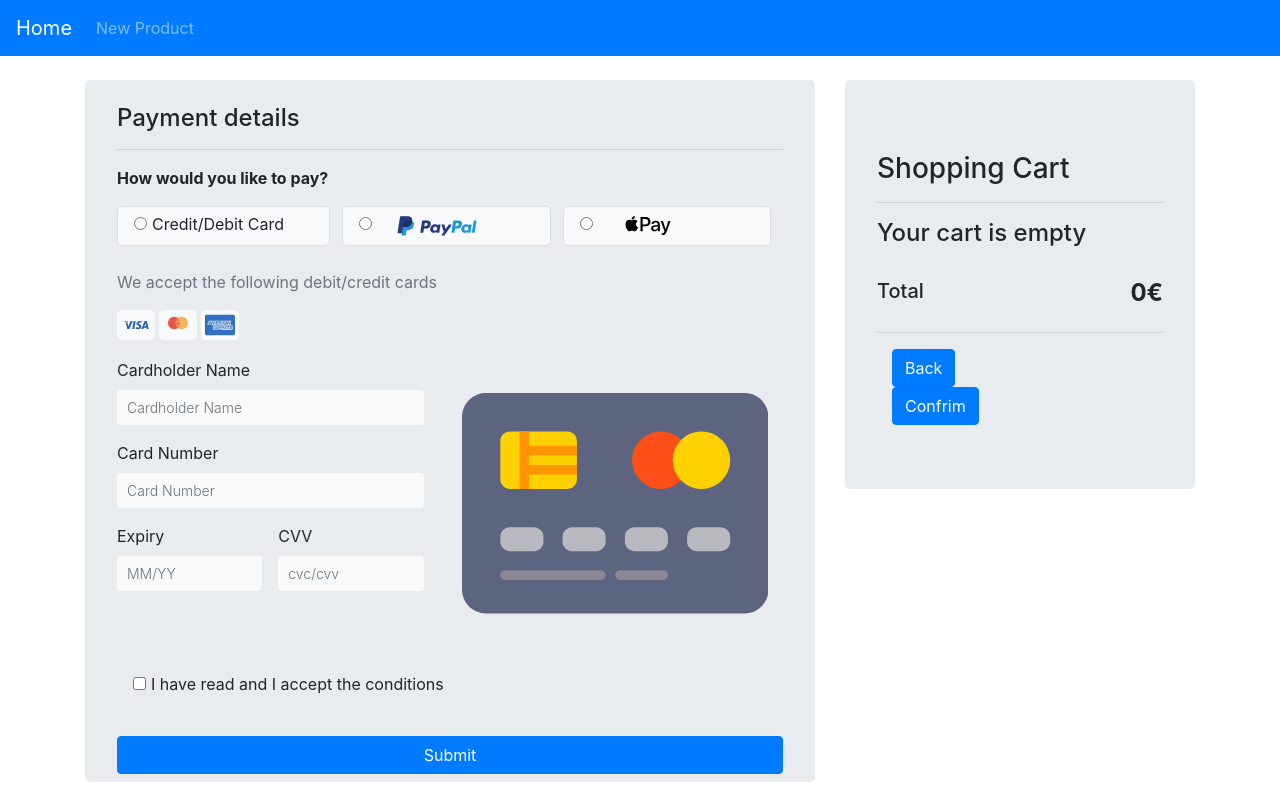
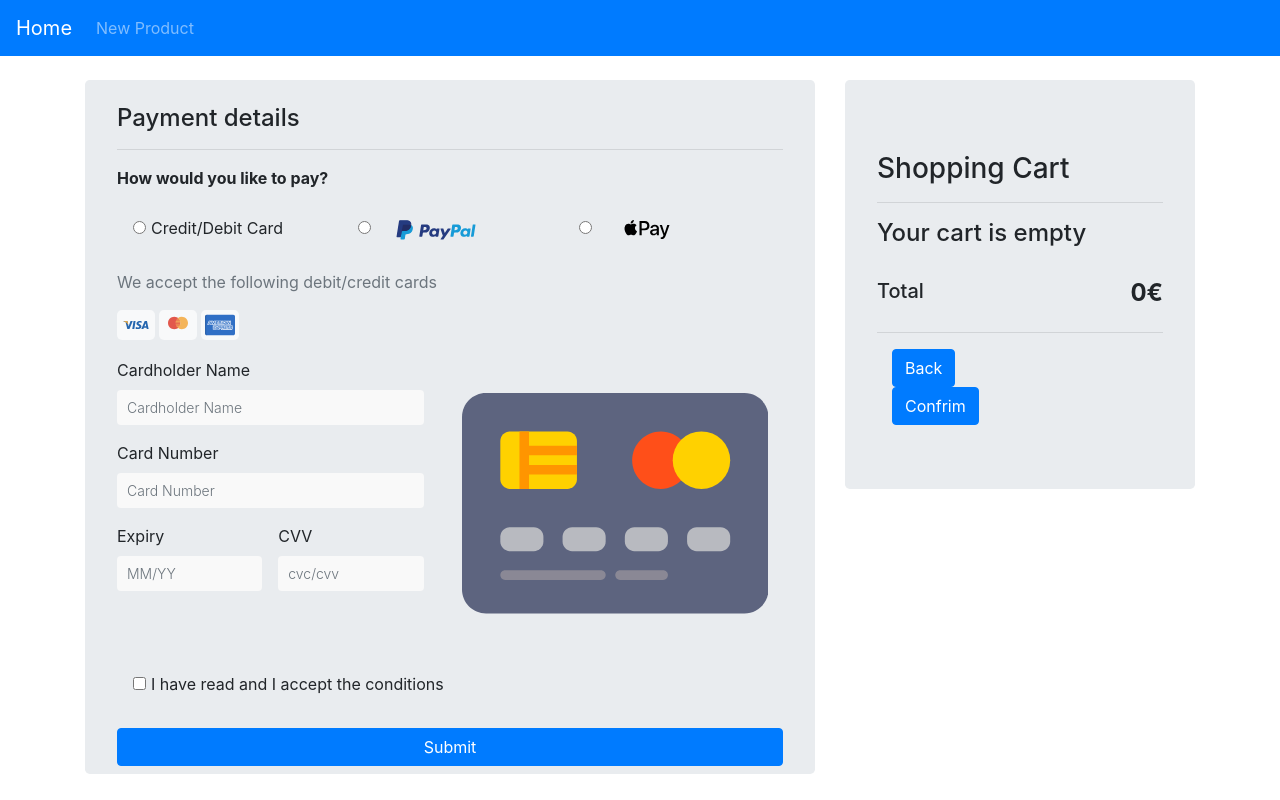
Before and after one commit to assembler-institute/react-shopping-cart-context, a React (Create React App) app: page /checkout/step-3 in a window 1280 px wide. Shown: the top 800 px of the page. Built offline with nearby package versions, Linux system fonts and the light colour scheme.

Commit message:
feat: Working on Input success and Payment Confirmation

```diff
--- a/src/components/Input/Input.js
+++ b/src/components/Input/Input.js
@@ -1,5 +1,5 @@
 import React from "react";
-import { CheckedIcon } from "../SVGIcons";
+// import { CheckedIcon } from "../SVGIcons";
 
 function Input({
   type = "text",
@@ -34,7 +34,9 @@ function Input({
       {hasErrorMessage && errorMessage && (
         <p className="invalid-feedback">{errorMessage}</p>
       )}
-      {!hasErrorMessage && !errorMessage && value && <CheckedIcon />}
+      {!hasErrorMessage && !errorMessage && value && (
+        <p className="valid-feedback">Looks good!</p>
+      )}
     </div>
   );
 }
--- a/src/components/OrderConfirmation/OrderConfirmation.js
+++ b/src/components/OrderConfirmation/OrderConfirmation.js
@@ -1,11 +1,10 @@
 import React, { useContext } from "react";
 import "./OrderConfirmation.scss";
 import UserContext from "../../context/userContext";
-import PaymentContext from "../../context/paymentContext";
+// import PaymentContext from "../../context/paymentContext";
 
 function OrderConfirmation() {
-  const paymentInfo = useContext(PaymentContext);
-  console.log(paymentInfo);
+  // const paymentInfo = useContext(PaymentContext);
   const user = useContext(UserContext);
   // eslint-disable-next-line no-console
   console.log(user);
--- /dev/null
+++ b/src/components/PaymentConfirmation/PaymentConfirmation.js
@@ -0,0 +1,17 @@
+import React, { useContext } from "react";
+import PaymentContext from "../../context/paymentContext";
+
+function PaymentConfirmation() {
+  const { paymentInfo } = useContext(PaymentContext);
+  console.log(paymentInfo);
+  const payment = paymentInfo[0];
+  return (
+    <div className="bg-info">
+      <p>{payment.cardHolderName}</p>
+      <p>{payment.cardNumber}</p>
+      <p>{payment.payMethod}</p>
+    </div>
+  );
+}
+
+export default PaymentConfirmation;
--- /dev/null
+++ b/src/components/PaymentConfirmation/index.js
@@ -0,0 +1 @@
+export { default } from "./PaymentConfirmation";
--- a/src/components/PaymentForm/PaymentForm.js
+++ b/src/components/PaymentForm/PaymentForm.js
@@ -49,7 +49,7 @@ function PaymentForm() {
           <strong>How would you like to pay?</strong>
         </p>
         <div className="d-flex justify-content-between">
-          <div className="PaymentForm__method form-check form-check-inline bg-light p-3">
+          <div className="PaymentForm__method form-check form-check-inline p-3">
             <Radio
               className="form-check-input"
               type="radio"
@@ -64,7 +64,7 @@ function PaymentForm() {
             />
             {/* eslint-disable-next-line jsx-a11y/label-has-associated-control */}
           </div>
-          <div className="PaymentForm__method form-check form-check-inline bg-light pt-2 pl-3">
+          <div className="PaymentForm__method form-check form-check-inline pt-2 pl-3">
             <Radio
               className="form-check-input"
               type="radio"
@@ -83,7 +83,7 @@ function PaymentForm() {
             </label> */}
           </div>
 
-          <div className="PaymentForm__method form-check form-check-inline bg-light pt-2 pl-3">
+          <div className="PaymentForm__method form-check form-check-inline pt-2 pl-3">
             <Radio
               className="form-check-input"
               type="radio"
--- a/src/components/PaymentForm/PaymentForm.scss
+++ b/src/components/PaymentForm/PaymentForm.scss
@@ -5,8 +5,6 @@ $iconBoxBorderRadius: 5px;
   &__method {
     height: 40px;
     width: 300px;
-    border-radius: $iconBoxBorderRadius;
-    border: $iconBoxBorder;
     .form-group {
       margin: 0;
       input {
--- a/src/components/Radio/Radio.js
+++ b/src/components/Radio/Radio.js
@@ -25,7 +25,9 @@ function Radio({
           onBlur={handleBlur}
           {...props}
         />
-        <label htmlFor={id}>{label}</label>
+        <label htmlFor={id} className="form-check-label">
+          {label}
+        </label>
       </div>
       <div>
         {hasErrorMessage && errorMessage && (
--- a/src/pages/Confirmation/Confirmation.js
+++ b/src/pages/Confirmation/Confirmation.js
@@ -4,12 +4,14 @@ import OrderConfirmation from "../../components/OrderConfirmation/OrderConfirmat
 import CartConfirmation from "../../components/CartConfirmation";
 
 import withLayout from "../../hoc/withLayout";
+import PaymentConfirmation from "../../components/PaymentConfirmation";
 
 function Confirmation() {
   return (
     <>
       <div className="row">
         <OrderConfirmation />
+        <PaymentConfirmation />
         <div className="col col-6">
           <header className="jumbotron">
             <CartConfirmation />
```
